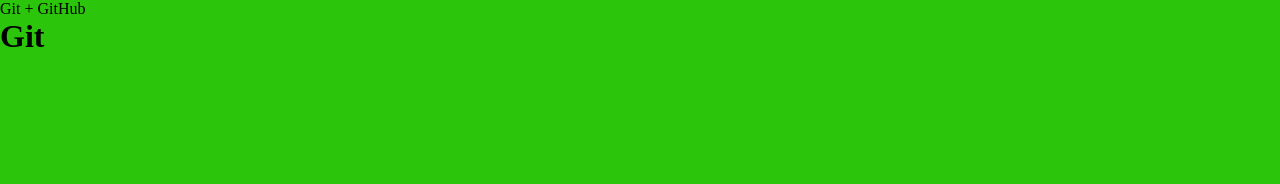
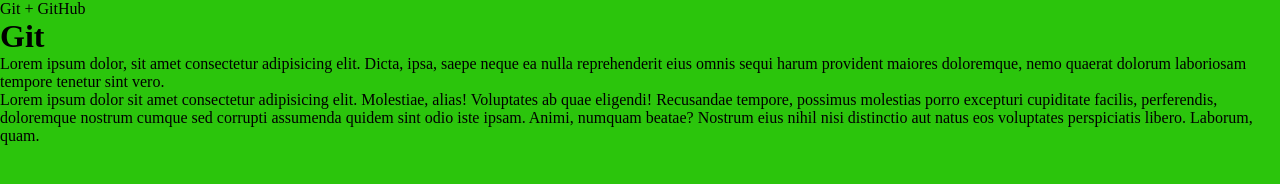
Before and after one commit to pvln1/gitTest, a plain HTML site: page index.html in a window 1280 px wide. Drawn offline with Linux system fonts and the light colour scheme.

Commit message:
p + colour

```diff
--- a/index.html
+++ b/index.html
@@ -10,5 +10,20 @@
     <body>
         <p>Git + GitHub</p>
         <h1>Git</h1>
+        <p>
+            Lorem ipsum dolor, sit amet consectetur adipisicing elit. Dicta,
+            ipsa, saepe neque ea nulla reprehenderit eius omnis sequi harum
+            provident maiores doloremque, nemo quaerat dolorum laboriosam
+            tempore tenetur sint vero.
+        </p>
+        <p>
+            Lorem ipsum dolor sit amet consectetur adipisicing elit. Molestiae,
+            alias! Voluptates ab quae eligendi! Recusandae tempore, possimus
+            molestias porro excepturi cupiditate facilis, perferendis,
+            doloremque nostrum cumque sed corrupti assumenda quidem sint odio
+            iste ipsam. Animi, numquam beatae? Nostrum eius nihil nisi
+            distinctio aut natus eos voluptates perspiciatis libero. Laborum,
+            quam.
+        </p>
     </body>
 </html>
```
